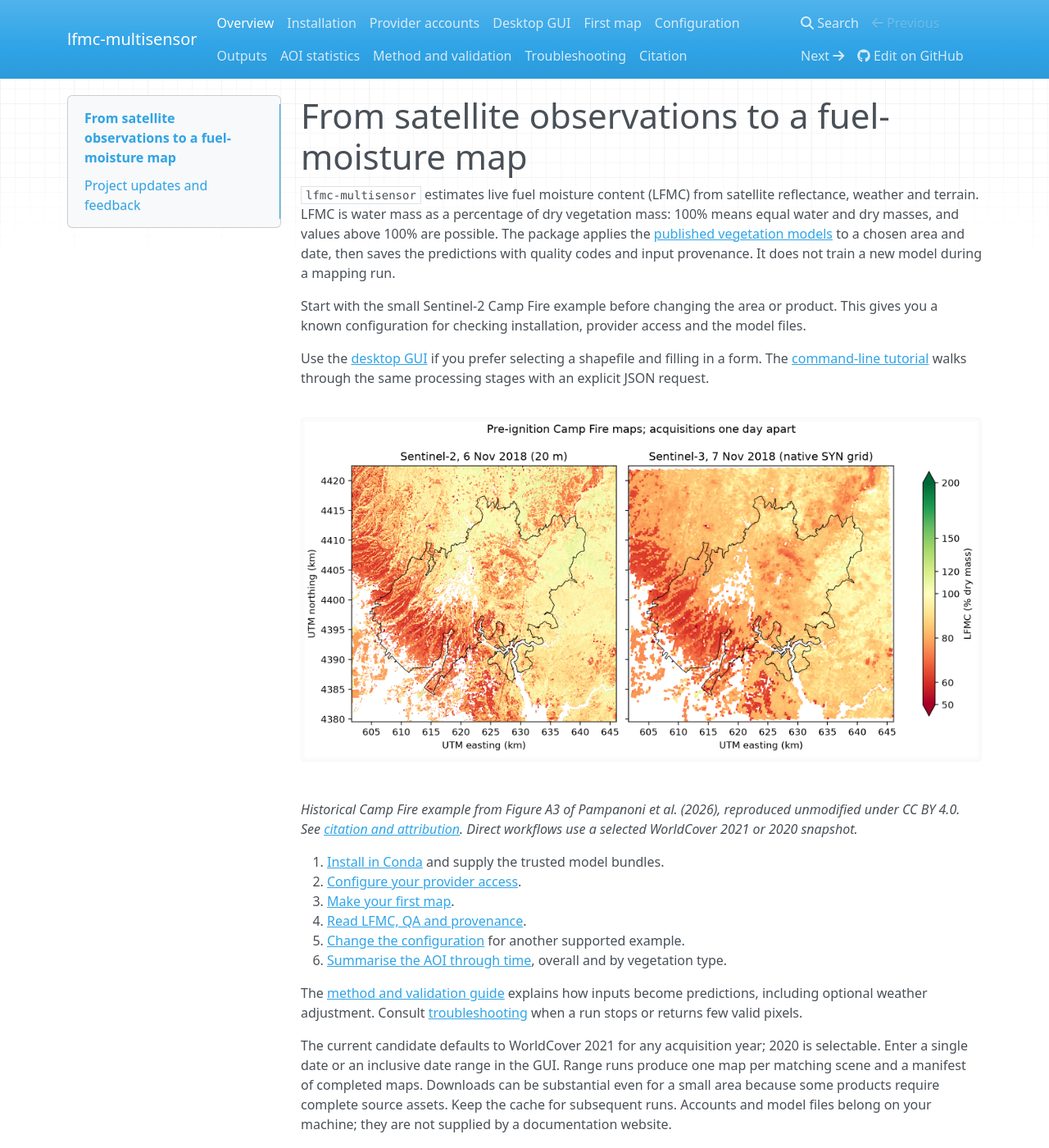
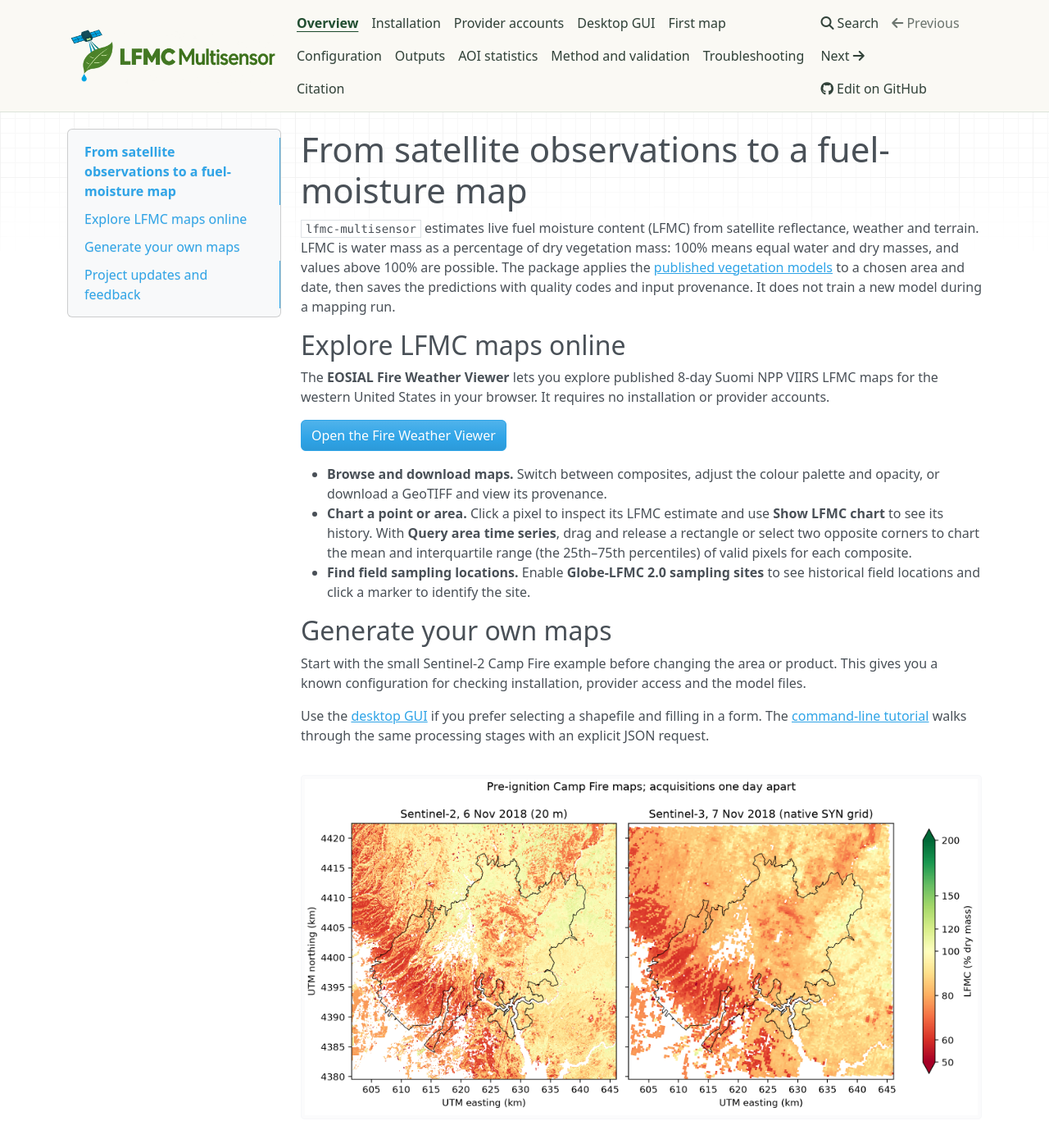
Before and after one commit to valpamp/lfmc-multisensor, an MkDocs documentation site: the page built from docs/guide/index.md, in a window 1280 px wide and 1400 px high. Shown: the whole window at 82% size. Built offline with MkDocs 1.6.1, drawn with Linux system fonts in a browser that asks for light colours; nearby versions of some CDN libraries.

Commit message:
Add LFMC branding and link the Fire Weather Viewer

```diff
--- /dev/null
+++ b/docs/guide/assets/site.css
@@ -0,0 +1,36 @@
+.navbar.fixed-top.bg-primary {
+    --bs-navbar-color: #314239;
+    --bs-navbar-hover-color: #214e31;
+    --bs-navbar-active-color: #214e31;
+    --bs-navbar-disabled-color: #6b746e;
+    --bs-navbar-toggler-border-color: #b7c4b7;
+    background-color: #faf9f4 !important;
+    background-image: none;
+    border-bottom: 1px solid #dce4da;
+}
+
+.navbar.fixed-top .nav-link.active {
+    font-weight: 600;
+    text-decoration: underline;
+    text-underline-offset: .25em;
+}
+
+.navbar.fixed-top .navbar-toggler-icon {
+    filter: brightness(.3);
+}
+
+.navbar-brand.lfmc-brand {
+    display: inline-flex;
+    align-items: center;
+}
+
+.lfmc-brand img {
+    width: clamp(12rem, 22vw, 16rem);
+    height: auto;
+}
+
+.lfmc-viewer-link {
+    width: fit-content;
+    max-width: 100%;
+    white-space: normal;
+}
--- a/docs/guide/index.md
+++ b/docs/guide/index.md
@@ -7,6 +7,26 @@ are possible. The package applies the
 [published vegetation models](https://doi.org/10.3390/rs18213744) to
 a chosen area and date, then saves the predictions with quality codes and input
 provenance. It does not train a new model during a mapping run.
+
+## Explore LFMC maps online
+
+The **EOSIAL Fire Weather Viewer** lets you explore published 8-day Suomi NPP
+VIIRS LFMC maps for the western United States in your browser. It requires no
+installation or provider accounts.
+
+<p><a class="btn btn-primary lfmc-viewer-link" href="https://valpamp.github.io/eosial-viewer/fire-weather/">Open the Fire Weather Viewer</a></p>
+
+- **Browse and download maps.** Switch between composites, adjust the colour
+  palette and opacity, or download a GeoTIFF and view its provenance.
+- **Chart a point or area.** Click a pixel to inspect its LFMC estimate and
+  use **Show LFMC chart** to see its history. With **Query area time series**,
+  drag and release a rectangle or select two opposite corners to chart the mean
+  and interquartile range (the 25th–75th percentiles) of valid pixels for each
+  composite.
+- **Find field sampling locations.** Enable **Globe-LFMC 2.0 sampling sites**
+  to see historical field locations and click a marker to identify the site.
+
+## Generate your own maps
 
 Start with the small Sentinel-2 Camp Fire example before changing the area or product.
 This gives you a known configuration for checking installation, provider access
--- /dev/null
+++ b/docs/theme/main.html
@@ -0,0 +1,11 @@
+{% extends "base.html" %}
+
+{% block site_name %}
+<a class="navbar-brand lfmc-brand" href="{{ nav.homepage.url | url }}">
+    <img src="{{ 'assets/lfmc-logo.png' | url }}" alt="{{ config.site_name }}" width="900" height="245">
+</a>
+{% endblock %}
+
+{% block extrahead %}
+<link rel="icon" type="image/png" href="{{ 'assets/lfmc-mark.png' | url }}">
+{% endblock %}
--- a/mkdocs.yml
+++ b/mkdocs.yml
@@ -1,4 +1,4 @@
-site_name: lfmc-multisensor
+site_name: LFMC Multisensor
 site_description: Map live fuel moisture from satellite reflectance, weather and terrain.
 docs_dir: docs/guide
 exclude_docs: |
@@ -9,7 +9,10 @@ use_directory_urls: true
 strict: true
 theme:
   name: mkdocs
+  custom_dir: docs/theme
   highlightjs: true
+extra_css:
+  - assets/site.css
 nav:
   - Overview: index.md
   - Installation: installation.md
```
Also changed, not shown: README.md (+4 -0 lines), docs/guide/assets/lfmc-logo.png (added), docs/guide/assets/lfmc-mark.png (added), 1 other file.
